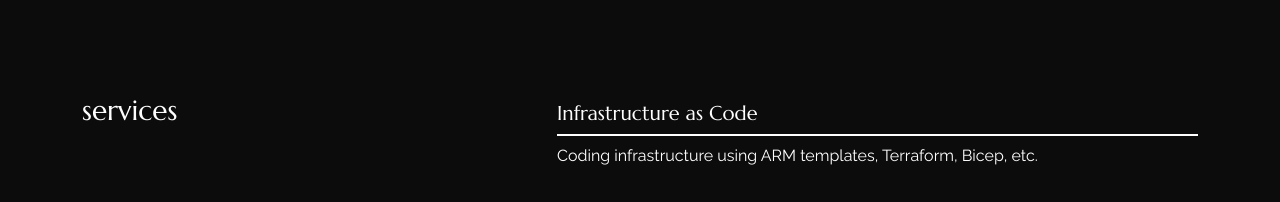
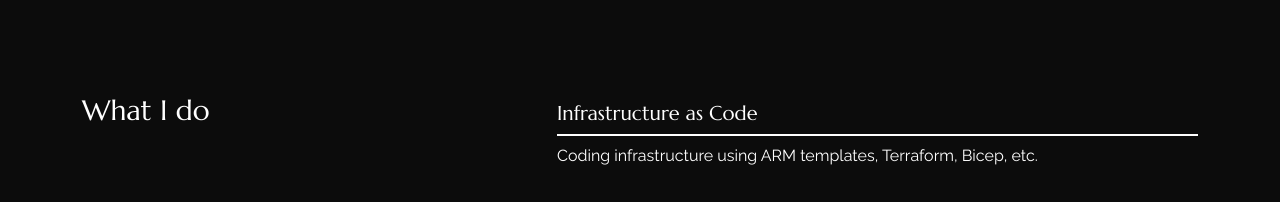
Before and after one commit to lassehastrup/lasse-portfolio, a React (Create React App) app in the folder portfolio/: page /about in a window 1280 px wide. Shown: the part 1743-1945 px from the top of the page. Built offline with nearby package versions, Linux system fonts and the light colour scheme.

Commit message:
Update services field

```diff
--- a/portfolio/src/pages/about/index.js
+++ b/portfolio/src/pages/about/index.js
@@ -81,7 +81,7 @@ export const About = () => {
         </Row>
         <Row className="sec_sp">
           <Col lang="5">
-            <h3 className="color_sec py-4">services</h3>
+            <h3 className="color_sec py-4">What I do</h3>
           </Col>
           <Col lg="7">
             {services.map((data, i) => {
```
